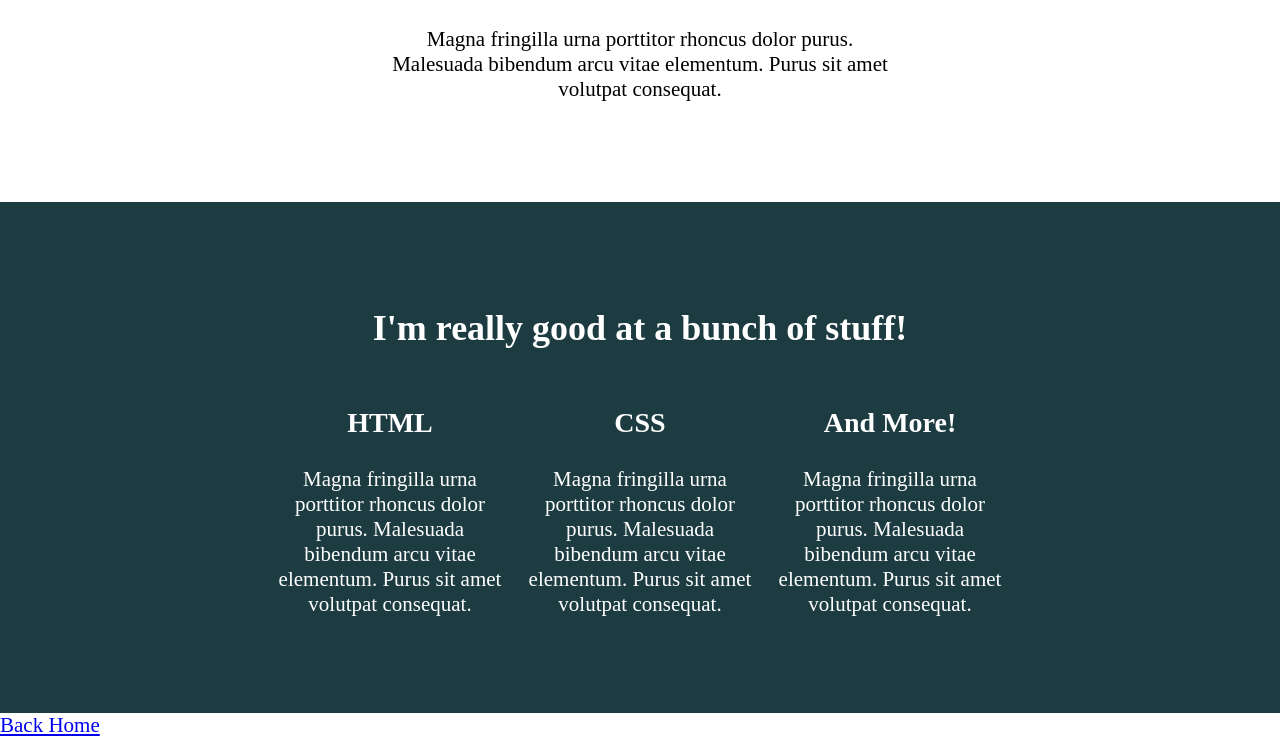
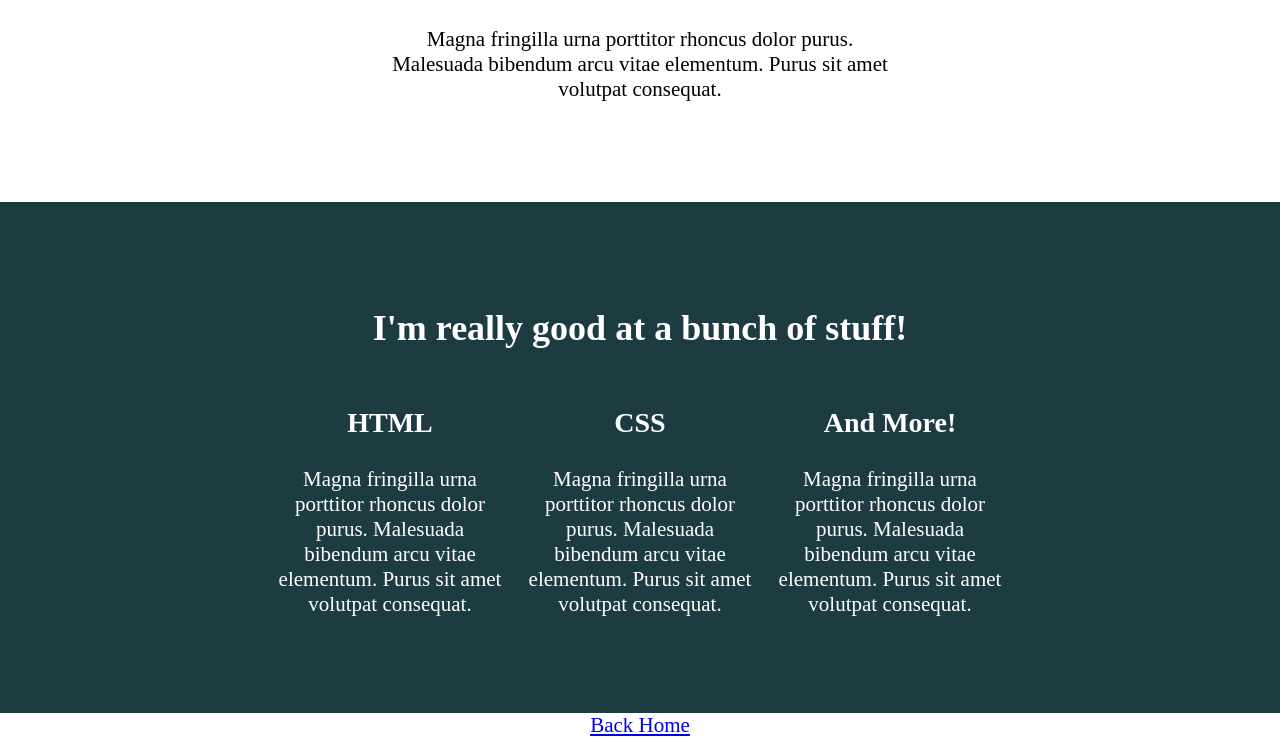
Before and after one commit to aa5hrita/frontend-html-and-css, a plain HTML site: page flex.html in a window 1280 px wide. Shown: the part 406-1144 px from the top of the page. Drawn offline with Linux system fonts and the light colour scheme.

Commit message:
flex edits

```diff
--- a/css/flex.css
+++ b/css/flex.css
@@ -44,3 +44,9 @@ header {
 .column {
     margin: 0 10px;
 }
+
+footer {
+    text-align: center;
+    font-size: 21px;
+    color: #1D3C41;
+}
--- a/flex.html
+++ b/flex.html
@@ -40,7 +40,7 @@
 
         </main>
         <footer>
-            <a style="text-align: center;" href="index.html" >Back Home</a>
+            <a href="index.html" >Back Home</a>
         </footer>
     </body>
 </html>
```
